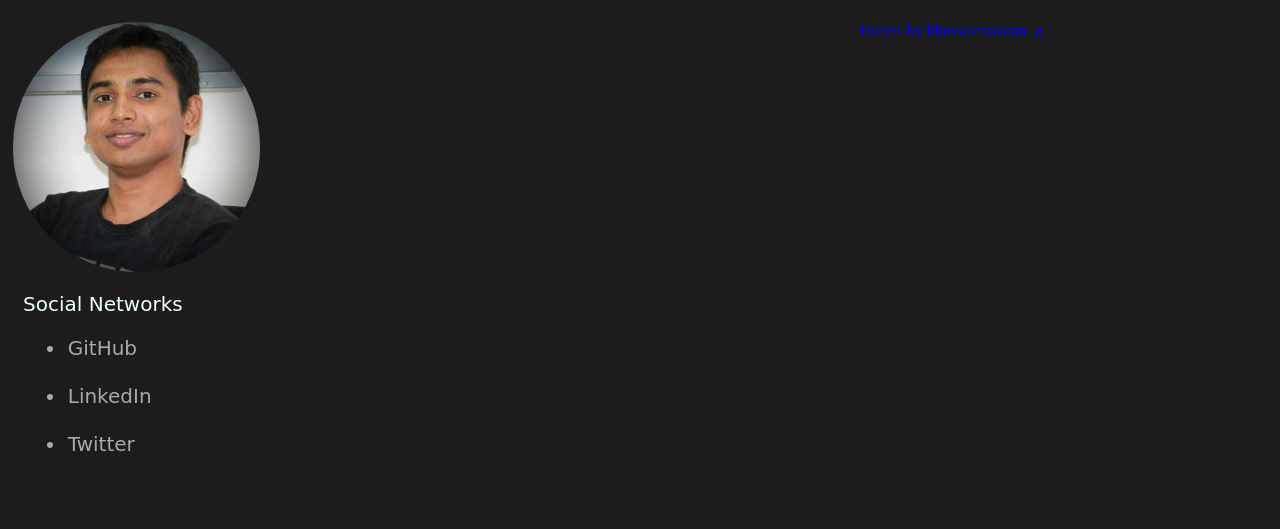
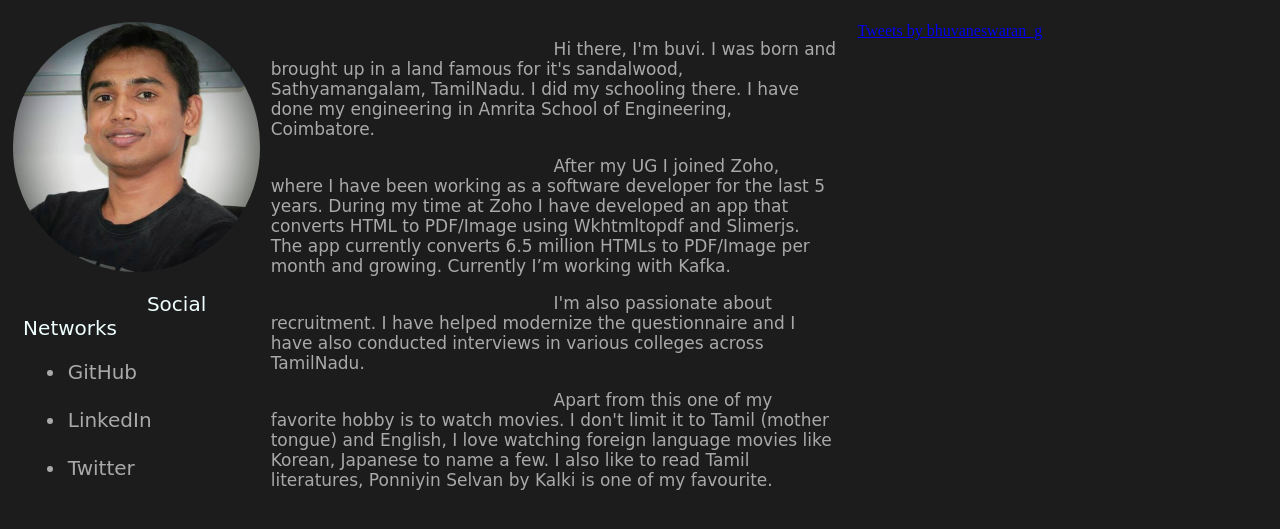
Before and after one commit to navbhu/navbhu.github.io, a plain HTML site: page index.html in a window 1280 px wide. Shown: the part 91-620 px from the top of the page. Drawn offline with Linux system fonts and the light colour scheme.

Commit message:
About me

```diff
--- a/index.html
+++ b/index.html
@@ -16,6 +16,7 @@
     text-align: center;
     margin-top: 2%;
     margin-bottom: 2%;
+    font-weight: normal;
 }
 
 .link {
@@ -26,6 +27,11 @@
 	text-decoration: none;
 }
 
+p:first-letter {
+    padding-left: 50%;
+}
+
+
 </style>
 <script> //Google analytics script to track the website usage.
   (function(i,s,o,g,r,a,m){i['GoogleAnalyticsObject']=r;i[r]=i[r]||function(){
@@ -33,14 +39,14 @@
   m=s.getElementsByTagName(o)[0];a.async=1;a.src=g;m.parentNode.insertBefore(a,m)
   })(window,document,'script','https://www.google-analytics.com/analytics.js','ga');
 
-  ga('create', 'UA-85851410-1', 'auto');
+  ga('create', 'UA-85851410-2', 'auto');
   ga('send', 'pageview');
 
 </script>
 </head>
 
 <body class="page-style">
-	<p class="heading">Bhuvaneswaran.G</p>
+	<h1 class="heading">Bhuvaneswaran.G</h1>
 	<div>
 		<div style="width:65%; margin-left:1%; float:left;">
 
@@ -65,8 +71,16 @@
 				</div>
 			</div>
 
-			<div style="width:68%; margin-right:1%; float:left">
-				<p>
+			<div style="width:68%; margin-right:1%; float:left; font-size: 17px; font-family: cursive; color: darkgrey;">
+				<p>Hi there, I'm buvi. I was born and brought up in a land famous for it's sandalwood, Sathyamangalam, TamilNadu. I did my schooling there. I have done my engineering in Amrita School of Engineering, Coimbatore.
+				</p>
+				<p>After my UG I joined Zoho, where I have been working as a software developer for the last 5 years. During my time at Zoho I have developed an app that converts HTML to PDF/Image using Wkhtmltopdf and Slimerjs. The app currently converts 6.5 million HTMLs to PDF/Image per month and growing. Currently I’m working with Kafka.
+				</p>
+
+				<p>I'm also passionate about recruitment. I have helped modernize the questionnaire and I have also conducted interviews in various colleges across TamilNadu.
+				</p>
+
+				<p>Apart from this one of my favorite hobby is to watch movies. I don't limit it to Tamil (mother tongue) and English, I love watching foreign language movies like Korean, Japanese to name a few. I also like to read Tamil literatures, Ponniyin Selvan by Kalki is one of my favourite.
 				</p>
 			</div>
 
```
